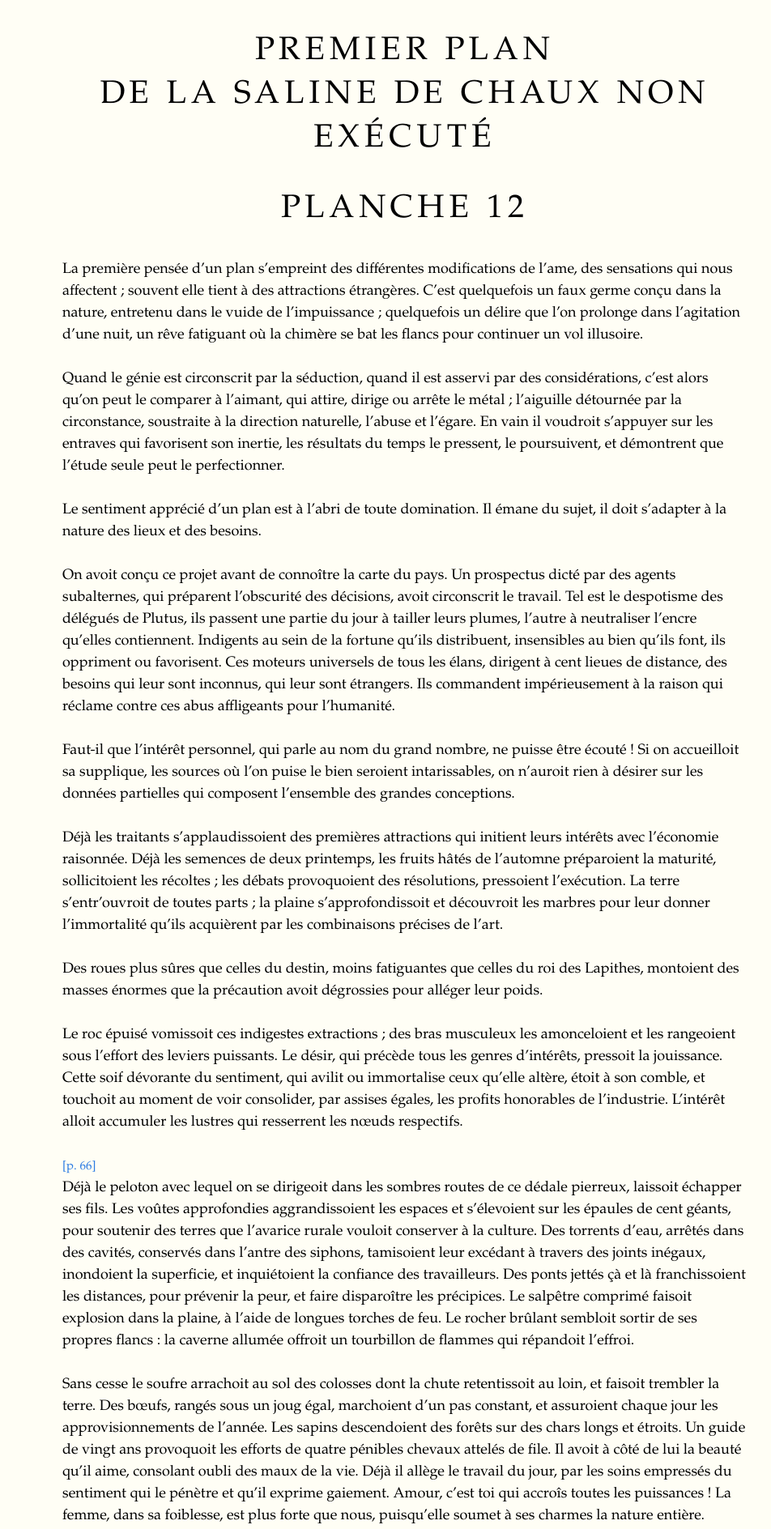
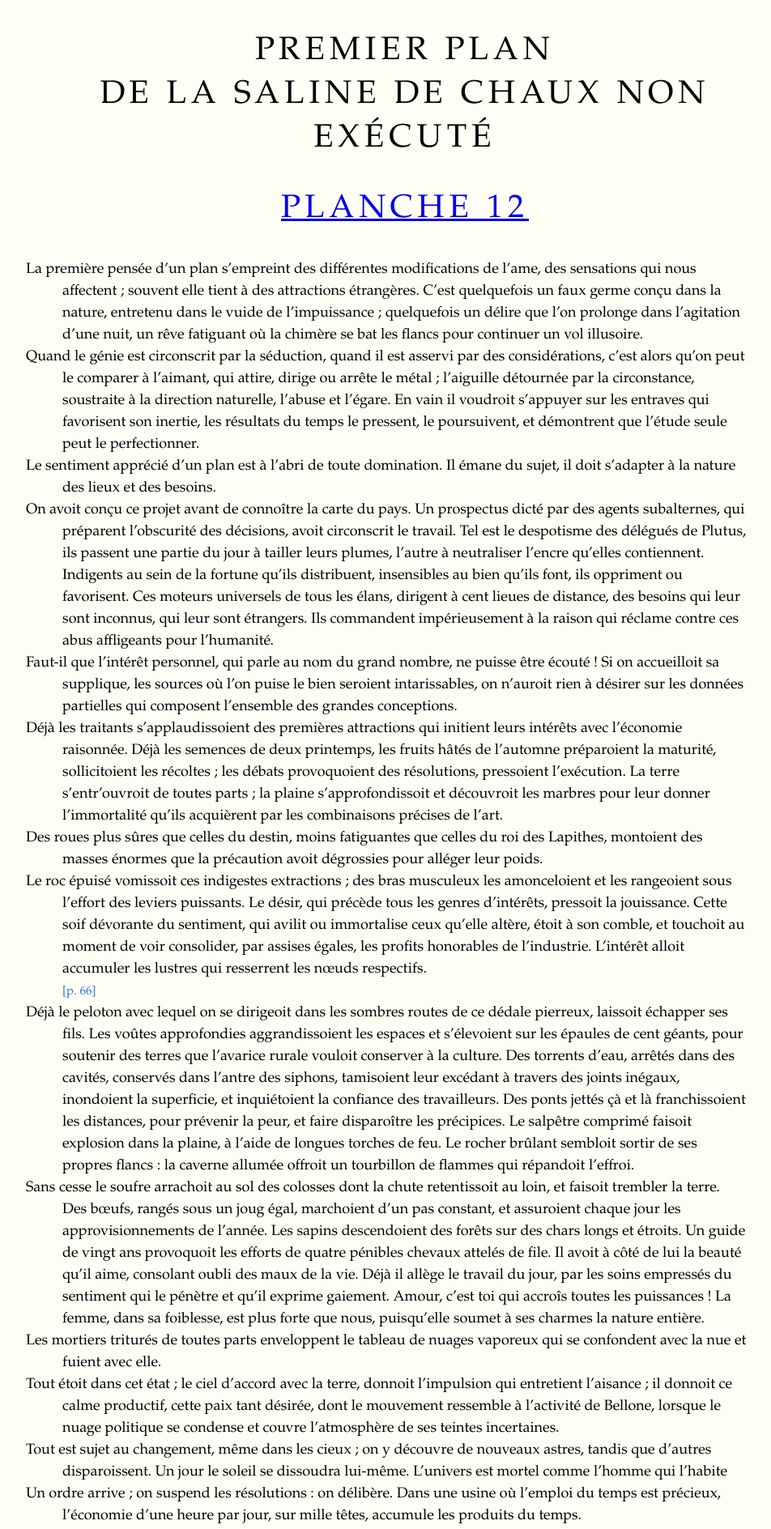
Before and after one commit to publicarchi/ledoux-architecture, a Jekyll site: the page edition/sequence02.html, which Jekyll copies as it is, in a window 1280 px wide. Shown: the part 361-2249 px from the top of the page at 81% size, without its empty margins (140-1092 px from the left). Built offline with Jekyll 4.4.1, drawn with Linux system fonts in a browser that asks for light colours; a script that is not in the unit is left out.

```diff
--- a/css/edition.css
+++ b/css/edition.css
@@ -172,6 +172,16 @@ sup {
 .capital {
   text-transform: uppercase;
 }
+p {
+  margin: 0;
+}
+p::before {
+  content: attr(id) ;
+  font-weight: lighter;
+  font-size: smaller;
+  color: #2a7ae2;
+  margin-left: -3em;
+}
 
 /* site title + menus */
 .site-title {
--- a/edition/sequence02.html
+++ b/edition/sequence02.html
@@ -36,7 +36,7 @@
             <span class="pageNum">65</span><section>
                <h1>Premier plan
                   <br>de la saline de Chaux non exécuté</h1>
-               <h1>Planche 12</h1>
+               <h1><a href="https://gallica.bnf.fr/ark:/12148/bpt6k1047050b/f273.item">Planche 12</a></h1>
                <p>La première pensée d’un plan s’empreint des différentes modifications de l’ame, des
                   sensations qui nous affectent&nbsp;; souvent elle tient à des attractions étrangères. C’est
                   quelquefois un faux germe conçu dans la nature, entretenu dans le vuide de l’impuissance&nbsp;;
@@ -191,7 +191,7 @@
             </section>
             <section>
                <h1>Élévation et coupe</h1>
-               <h1>Planche 13</h1>
+               <h1><a href="https://gallica.bnf.fr/ark:/12148/bpt6k1047050b/f275.item">Planche 13</a></h1>
                <p>Les élévations ont les mêmes défauts que le plan.</p>
                <p>Une façade aussi étendue, aussi peu élevée devoit être isolée dans toutes ses parties.
                   Elle pouvoit être liée par des plantations utiles qui rompent la monotonie des lignes.
@@ -232,7 +232,7 @@
                   <br>des environs de la ville de Chaux</h1>
                <h1>Idées préliminaires qui ont dirigé le choix des lieux, l’isolement des maisons
                   <br>et des autres établissements</h1>
-               <h1>Planche 14</h1>
+               <h1><a href="https://gallica.bnf.fr/ark:/12148/bpt6k1047050b/f277.item">Planche 14</a></h1>
                <p><span class="persName">L’Auteur de la nature</span> composa l’univers du concours des atômes&nbsp;; le chaos se développa, et cédant au monde
                   l’espace, leur donna l’impulsion attractive, organisa la voûte azurée, creusa la profondeur
                   des mers&nbsp;; aujourd’hui le concours des liquides trace un nouveau centre, et provoque
@@ -530,7 +530,7 @@
             </section><span class="pageNum">76</span><section>
                <h1>Vue perspective
                   <br> de la ville de Chaux</h1>
-               <h1>Planche 15</h1>
+               <h1><a href="https://gallica.bnf.fr/ark:/12148/bpt6k1047050b/f279.item">Planche 15</a></h1>
                <p>La nature ayant donné aux yeux un crédit plus étendu qu’aux oreilles, il nous a paru
                   inutile d’entrer dans une discussion qui retraceroit imparfaitement ce que l’on a
                   dit du plan général de la ville, de ses environs, de ses dépendances, des établissements
@@ -575,7 +575,7 @@
             <section>
                <h1>Plan général de la saline,
                   <br>tel qu’il est exécuté</h1>
-               <h1>Planche 16</h1>
+               <h1><a href="https://gallica.bnf.fr/ark:/12148/bpt6k1047050b/f281.item">Planche 16</a></h1>
                <p>Un des grands mobiles qui lient les gouvernements aux résultats intéressés de tous
                   les instants, c’est la disposition générale d’un plan qui rassemble à un centre éclairé
                   toutes les parties qui le composent. L’œil surveille facilement la ligne la plus courte&nbsp;;
```
